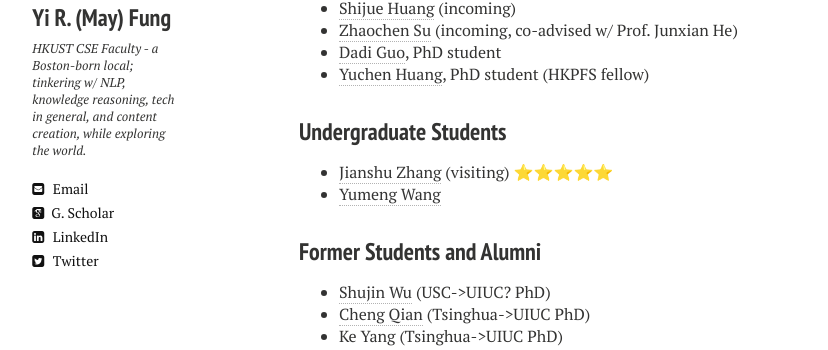
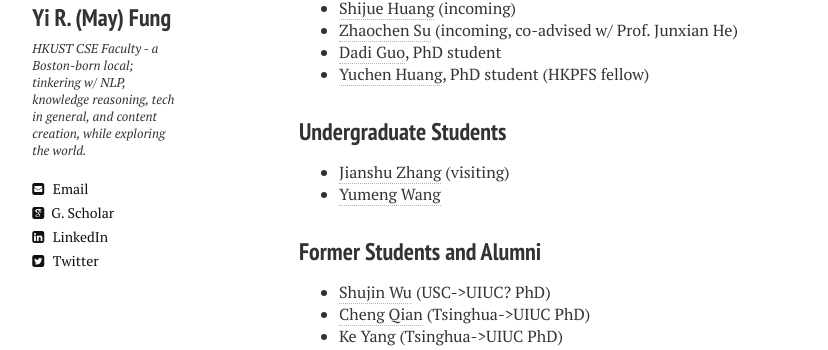
Before and after one commit to mayrfung/mayrfung.github.io, a Jekyll site: the page built from group.md, in a window 1280 px wide. Shown: the part 207-557 px from the top of the page, without its empty margins (21-849 px from the left). Built offline with Jekyll 4.4.1, drawn with Linux system fonts in a browser that asks for light colours; nearby versions of some CDN libraries.

```diff
--- a/_layouts/group.html
+++ b/_layouts/group.html
@@ -50,7 +50,7 @@
 
 <h3 style="margin-bottom:0px;padding-top:10px;">Undergraduate Students</h3>
 <ul>
-  <li><a href="https://sterzhang.github.io/" target="_blank">Jianshu Zhang</a> (visiting) ⭐⭐⭐⭐⭐ </li>
+  <li><a href="https://sterzhang.github.io/" target="_blank">Jianshu Zhang</a> (visiting) </li>
 <li><a href="https://alexwwwwww.github.io/" target="_blank">Yumeng Wang</a> </li>
 </ul>
 
```
